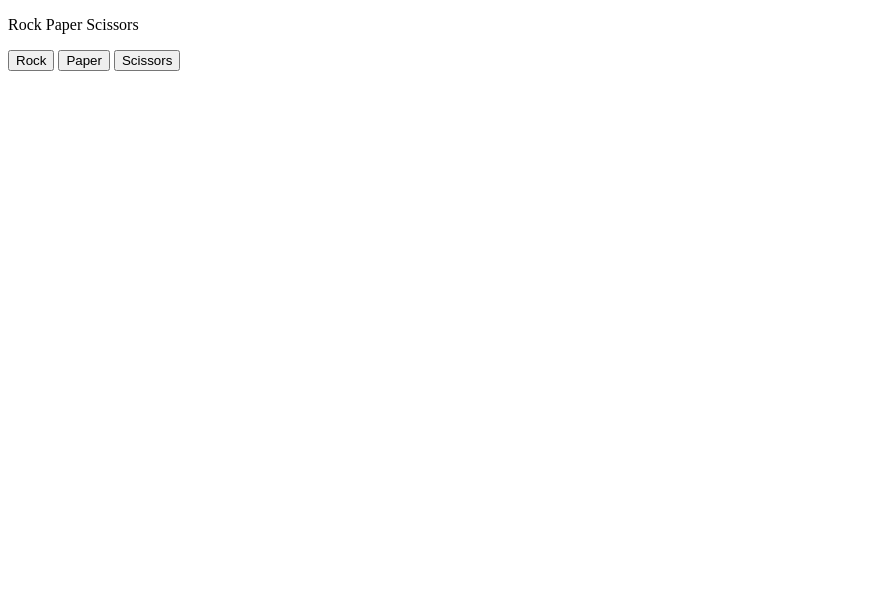
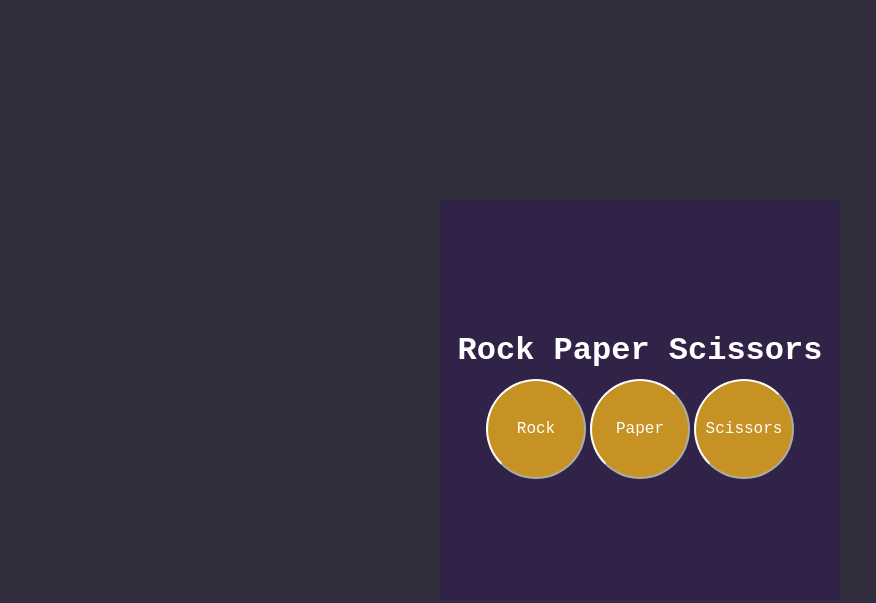
Before and after one commit to KunwarSudeep/rock-paper-scissors, a plain HTML site: page index.html in a window 1280 px wide. Shown: the whole page, without its empty margins (0-876 px from the left). Drawn offline with Linux system fonts and the light colour scheme.

Commit message:
coloring

```diff
--- a/index.html
+++ b/index.html
@@ -1,16 +1,18 @@
 <!DOCTYPE html>
 <html lang="en">
   <head>
-  <meta charset="UTF-8">
-  <meta name="viewport" content="width=device-width, initial-scale=1.0">
+    <meta charset="UTF-8" />
+    <meta name="viewport" content="width=device-width, initial-scale=1.0" />
     <title>Rock paper Scissor</title>
+    <link rel="stylesheet" href="style.css" />
   </head>
-<body>
+  <body class="body">
+    <div class="hero-section">
       <p>Rock Paper Scissors</p>
-  <button onclick="compare('rock')">Rock</button>
-  <button onclick="compare('paper')">Paper</button>
-  <button onclick="compare('scissors')">Scissors</button>
-
+      <button class="btn" onclick="compare('rock')">Rock</button>
+      <button class="btn" onclick="compare('paper')">Paper</button>
+      <button class="btn" onclick="compare('scissors')">Scissors</button>
+    </div>
     <script src="app.js"></script>
   </body>
 </html>
--- /dev/null
+++ b/style.css
@@ -0,0 +1,37 @@
+* {
+  margin: 0;
+  padding: 0;
+  background-color: #312f3e;
+  color: white;
+}
+
+.body {
+  display: flex;
+}
+.hero-section {
+  margin: 200px auto;
+  justify-items: center;
+  align-content: center;
+  background-color: #302347;
+  min-width: 400px;
+  min-height: 400px;
+}
+
+.hero-section > p {
+  background: none;
+  margin: 10px;
+  text-align: center;
+  font-family: "Courier New", Courier, monospace;
+  font-weight: bold;
+  font-size: 2rem;
+}
+
+.btn {
+  font-family: "Courier New", Courier, monospace;
+  font-size: 1rem;
+  background: #c59223;
+  min-width: 100px;
+  height: 100px;
+  border-radius: 50px;
+  border-color: white;
+}
```
Lines whose indentation alone changed are shown as unchanged.
